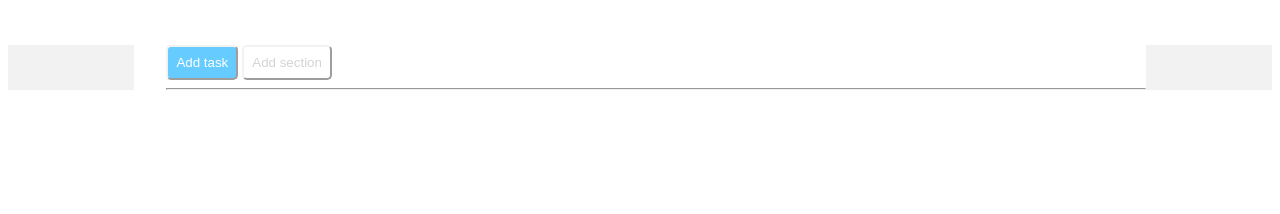
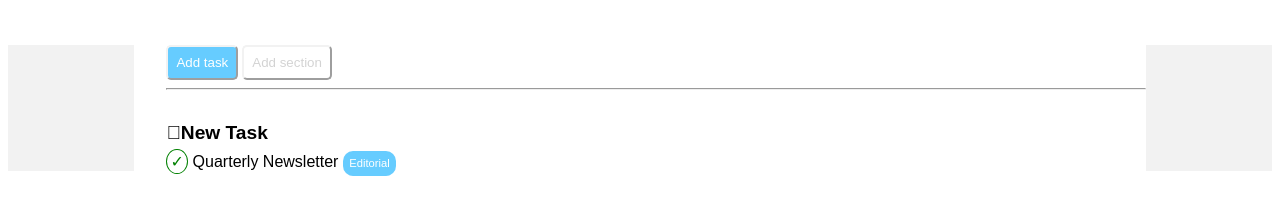
Before and after one commit to DeAngelisDev16/html-css-toboolist, a plain HTML site: page index.html in a window 1280 px wide. Shown: the part 80-294 px from the top of the page. Drawn offline with Linux system fonts and the light colour scheme.

Commit message:
New Task section commit

```diff
--- a/index.html
+++ b/index.html
@@ -25,7 +25,17 @@
                <button class="add section">Add section</button>
                <hr>
             </section>
-        <!-- /sezione con button -->
+            <!-- /sezione con button -->
+
+            <section class="task_section">
+                <div class="new_task">&#xf0d7;New Task</div>
+                <div class="space"><span class="check">&check;</span> Quarterly Newsletter <span class="editorial">Editorial</span></div>
+
+
+            </section>
+
+
+
 
 
 
--- a/style.css
+++ b/style.css
@@ -47,3 +47,34 @@ main{
     background-color: white;
     color: lightgray;
 }
+
+.task_section{
+    margin-left: 2rem;
+    margin-top: 2rem;
+    font-family: 'Arial',  sans-serif;
+}
+
+.space{
+    margin-top: 0.5rem ;
+    font-weight: 500;
+}
+
+.new_task{
+    font-size: 1.2rem;
+    font-weight: 600;
+}
+
+.check{
+    border: 0.1rem solid green;
+    border-radius: 50%;
+    padding: 0.2rem;
+    color: green;
+}
+
+.editorial{
+    background-color: #66ccff;
+    color: white;
+    padding: 0.4rem;
+    border-radius: 10px;
+    font-size: 0.7rem;
+}
```
